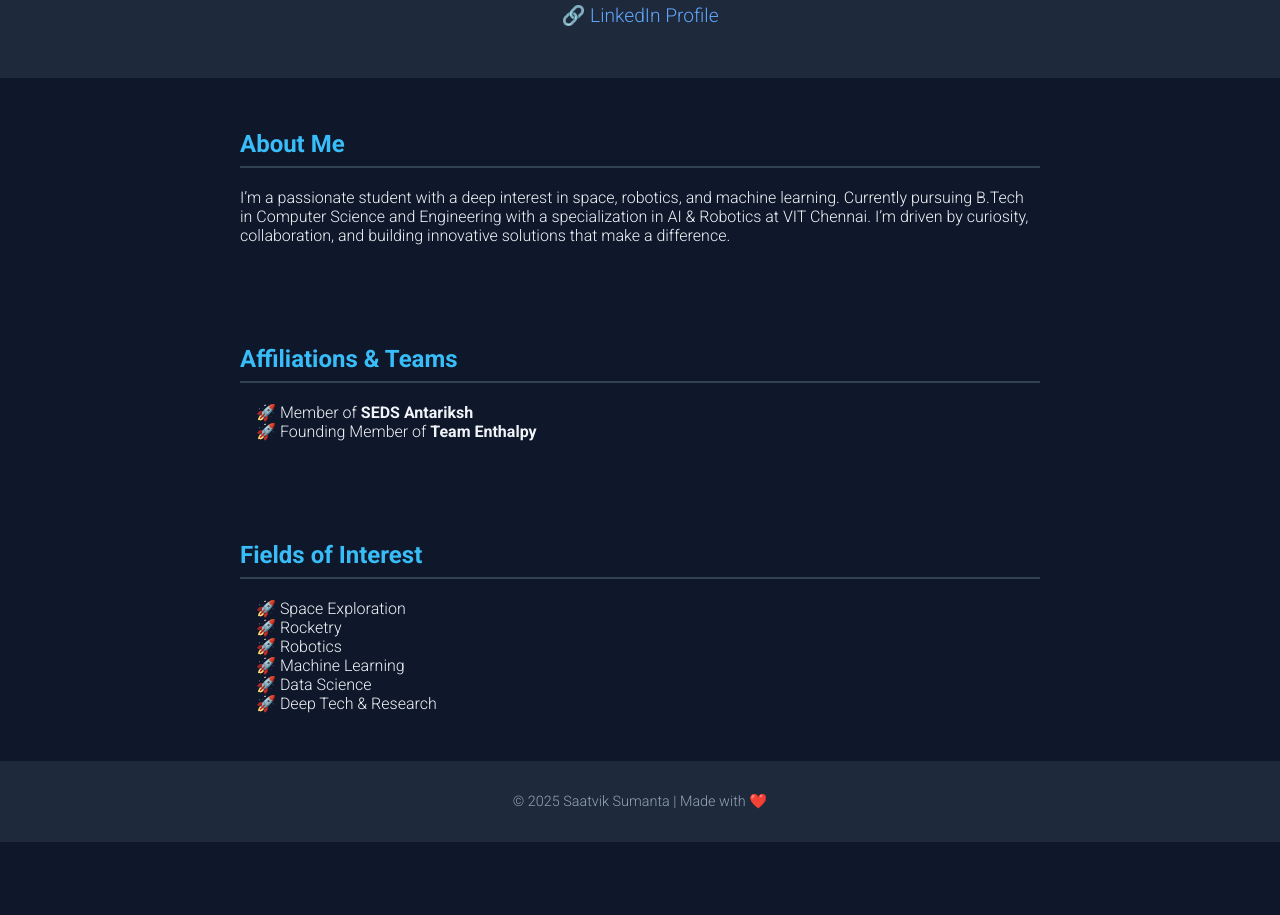
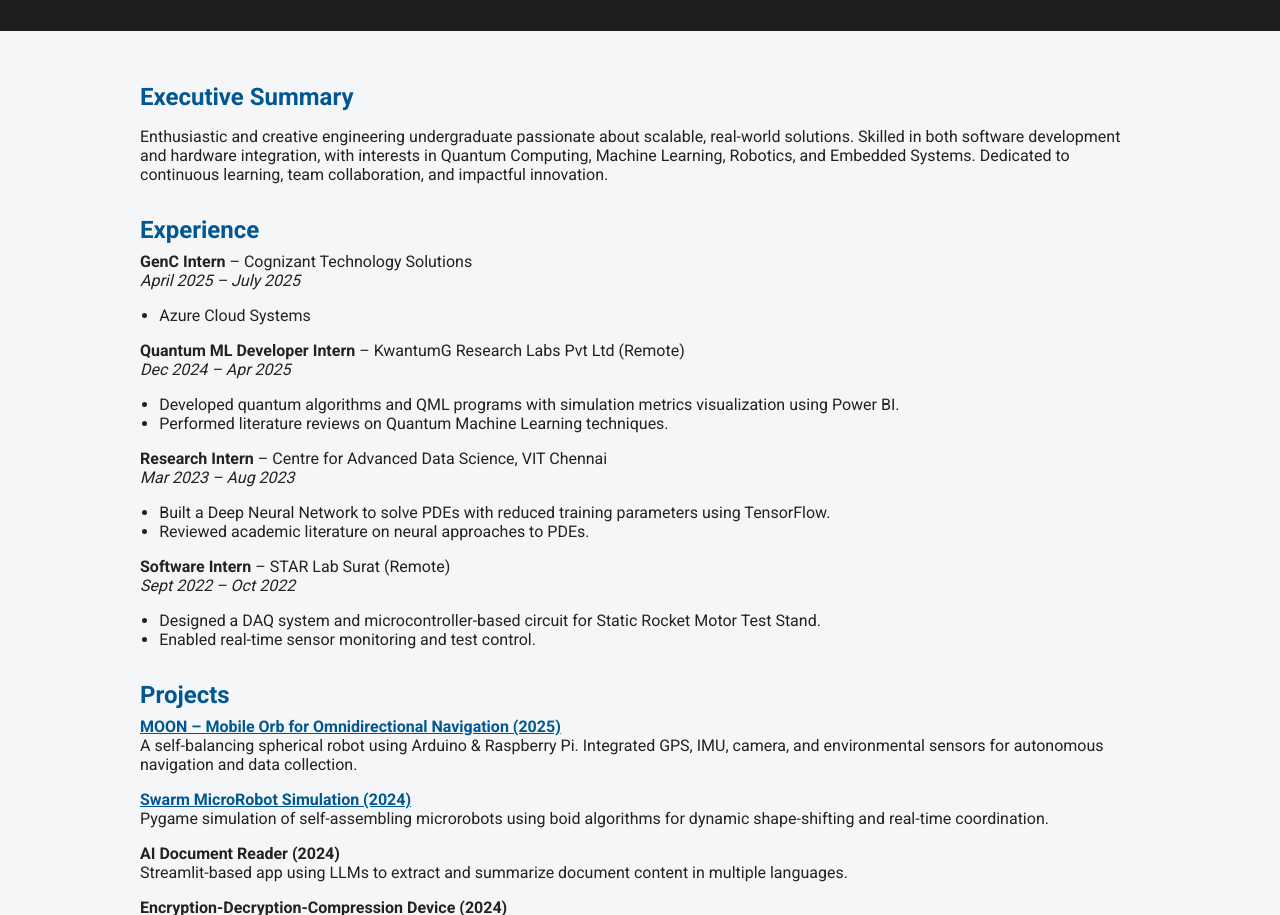
Before and after one commit to MasterSaatvik7/saavik-sumanta-portfolio, a plain HTML site: page index.html in a window 1280 px wide. Shown: the part 125-1040 px from the top of the page. Before the commit the page ends 967 px from the top, so only its background shows below. Drawn offline with Linux system fonts and the light colour scheme.

Commit message:
1st updated - resume based website

```diff
--- a/index.html
+++ b/index.html
@@ -4,97 +4,202 @@
   <meta charset="UTF-8" />
   <meta name="viewport" content="width=device-width, initial-scale=1.0"/>
   <title>Saatvik Sumanta | Portfolio</title>
-  <link href="https://fonts.googleapis.com/css2?family=Roboto:wght@300;700&display=swap" rel="stylesheet"/>
+  <link href="https://fonts.googleapis.com/css2?family=Roboto:wght@400;700&display=swap" rel="stylesheet">
   <style>
     body {
       font-family: 'Roboto', sans-serif;
       margin: 0;
       padding: 0;
-      background-color: #0f172a;
-      color: #f1f5f9;
+      background-color: #f4f6f8;
+      color: #222;
     }
-    header {
-      background: #1e293b;
-      padding: 2rem;
+    header, footer {
+      background: #1e1e1e;
+      color: white;
       text-align: center;
+      padding: 1rem 2rem;
     }
     header h1 {
       margin: 0;
-      font-size: 2.5rem;
-      color: #38bdf8;
+      font-size: 2rem;
     }
-    header p {
-      font-size: 1.2rem;
-      margin-top: 0.5rem;
+    nav a {
+      margin: 0 10px;
+      color: #ddd;
+      text-decoration: none;
+    }
+    .container {
+      padding: 2rem;
+      max-width: 1000px;
+      margin: auto;
     }
     section {
-      padding: 2rem;
-      max-width: 800px;
-      margin: auto;
+      margin-bottom: 2rem;
     }
     h2 {
-      color: #38bdf8;
-      border-bottom: 2px solid #334155;
-      padding-bottom: 0.5rem;
+      color: #005792;
+      margin-bottom: 0.5rem;
     }
     ul {
-      list-style: none;
-      padding-left: 1rem;
+      padding-left: 1.2rem;
     }
-    ul li::before {
-      content: "🚀 ";
+    .project, .experience {
+      margin-bottom: 1rem;
     }
     a {
-      color: #60a5fa;
-      text-decoration: none;
-    }
-    footer {
-      text-align: center;
-      padding: 2rem;
-      background: #1e293b;
-      font-size: 0.9rem;
-      color: #94a3b8;
+      color: #005792;
     }
   </style>
 </head>
 <body>
+
   <header>
     <h1>Saatvik Sumanta</h1>
-    <p>B.Tech CSE (AI & Robotics) Student at VIT University, Chennai Campus</p>
     <p>
-      <a href="https://www.linkedin.com/in/saatvik-sumanta/" target="_blank">🔗 LinkedIn Profile</a>
+      <a href="mailto:saatvik.sumanta02@gmail.com">saatvik.sumanta02@gmail.com</a> |
+      +91-8373917074 |
+      <a href="https://www.linkedin.com/in/saatvik-sumanta" target="_blank">LinkedIn</a>
     </p>
+    <p>Noida, Uttar Pradesh, India</p>
   </header>
 
-  <section>
-    <h2>About Me</h2>
+  <div class="container">
+
+    <section id="summary">
+      <h2>Executive Summary</h2>
+      <p>Enthusiastic and creative engineering undergraduate passionate about scalable, real-world solutions. Skilled in both software development and hardware integration, with interests in Quantum Computing, Machine Learning, Robotics, and Embedded Systems. Dedicated to continuous learning, team collaboration, and impactful innovation.</p>
+    </section>
+
+    <section id="experience">
+      <h2>Experience</h2>
+
+        <div class="experience">
+        <strong>GenC Intern</strong> – Cognizant Technology Solutions<br>
+        <em>April 2025 – July 2025</em>
+        <ul>
+          <li>Azure Cloud Systems</li>
+        </ul>
+      </div>
+
+      <div class="experience">
+        <strong>Quantum ML Developer Intern</strong> – KwantumG Research Labs Pvt Ltd (Remote)<br>
+        <em>Dec 2024 – Apr 2025</em>
+        <ul>
+          <li>Developed quantum algorithms and QML programs with simulation metrics visualization using Power BI.</li>
+          <li>Performed literature reviews on Quantum Machine Learning techniques.</li>
+        </ul>
+      </div>
+
+      <div class="experience">
+        <strong>Research Intern</strong> – Centre for Advanced Data Science, VIT Chennai<br>
+        <em>Mar 2023 – Aug 2023</em>
+        <ul>
+          <li>Built a Deep Neural Network to solve PDEs with reduced training parameters using TensorFlow.</li>
+          <li>Reviewed academic literature on neural approaches to PDEs.</li>
+        </ul>
+      </div>
+
+      <div class="experience">
+        <strong>Software Intern</strong> – STAR Lab Surat (Remote)<br>
+        <em>Sept 2022 – Oct 2022</em>
+        <ul>
+          <li>Designed a DAQ system and microcontroller-based circuit for Static Rocket Motor Test Stand.</li>
+          <li>Enabled real-time sensor monitoring and test control.</li>
+        </ul>
+      </div>
+
+    </section>
+
+    <section id="projects">
+      <h2>Projects</h2>
+
+      <div class="project"><strong><a href="https://www.youtube.com/watch?v=r6rRdZvAGJY&list=PLYmciK3ZB92VJQ1Q0Ori9Z8PEo7yGBdOO&index=2" target="_blank">MOON – Mobile Orb for Omnidirectional Navigation (2025)</a>
+      </strong><br>
+        A self-balancing spherical robot using Arduino & Raspberry Pi. Integrated GPS, IMU, camera, and environmental sensors for autonomous navigation and data collection.
+      </div>
+
+      <div class="project"><strong><a href="https://github.com/MasterSaatvik7/Self-Assembling-Swarm-MicroRobot" target="_blank">Swarm MicroRobot Simulation (2024)</a></strong><br>
+        Pygame simulation of self-assembling microrobots using boid algorithms for dynamic shape-shifting and real-time coordination.
+      </div>
+
+      <div class="project"><strong>AI Document Reader (2024)</strong><br>
+        Streamlit-based app using LLMs to extract and summarize document content in multiple languages.
+      </div>
+
+      <div class="project"><strong>Encryption-Decryption-Compression Device (2024)</strong><br>
+        Raspberry Pi-based USB file security device combining encryption, decryption, and compression.
+      </div>
+
+      <div class="project"><strong><a href="https://github.com/MasterSaatvik7/Automated-Toll-Tax-System" target="_blank">Automated Toll Tax System (2024)</a></strong><br>
+
+        OpenCV system with license plate detection, MongoDB integration, and Twilio for SMS payment links.
+      </div>
+
+      <div class="project"><strong><a href="https://github.com/MasterSaatvik7/Tea-Leaf-Disease-Detection" target="_blank">Tea Leaf Disease Detector (2023)</a></strong><br>
+
+        CNN + Flask web app to classify tea leaf diseases using custom-trained image recognition model.
+      </div>
+
+      <div class="project"><strong><a href="https://github.com/MasterSaatvik7/4DOF-Robo-Arm" target="_blank">Robotic Arm (2023)</a></strong><br>
+        4-DOF pick-and-place robotic arm designed and controlled with custom circuits and embedded code.
+      </div>
+
+    </section>
+
+    <section id="education">
+      <h2>Education</h2>
       <p>
-      I’m a passionate student with a deep interest in space, robotics, and machine learning. Currently pursuing B.Tech in Computer Science and Engineering with a specialization in AI & Robotics at VIT Chennai. I’m driven by curiosity, collaboration, and building innovative solutions that make a difference.
+        <strong>Vellore Institute of Technology, Chennai</strong><br>
+        B.Tech in Computer Science and Engineering (AI & Robotics)<br>
+        <em>Sept 2021 – June 2025</em> | CGPA: 8.43
       </p>
     </section>
 
-  <section>
-    <h2>Affiliations & Teams</h2>
+    <section id="skills">
+      <h2>Skills</h2>
       <ul>
-      <li>Member of <strong>SEDS Antariksh</strong></li>
-      <li>Founding Member of <strong>Team Enthalpy</strong></li>
+        <li><strong>Languages:</strong> Python, C/C++, Java, MySQL, NoSQL</li>
+        <li><strong>Spoken:</strong> Hindi (Native), English (Bilingual)</li>
+        <li><strong>Tools & Tech:</strong> TensorFlow, YOLO, Flask, Pandas, ROS, Gazebo, Power BI</li>
+        <li><strong>DevOps:</strong> Docker, Git, CI/CD</li>
+        <li><strong>Knowledge Areas:</strong> ML, Data Science, Google Cloud, Unix/Linux, Networking, OOP, DBMS, DSA</li>
+        <li><strong>Soft Skills:</strong> Leadership, Problem Solving, Planning, Team Management</li>
       </ul>
     </section>
 
-  <section>
-    <h2>Fields of Interest</h2>
+    <section id="leadership">
+      <h2>Leadership</h2>
       <ul>
-      <li>Space Exploration</li>
-      <li>Rocketry</li>
-      <li>Robotics</li>
-      <li>Machine Learning</li>
-      <li>Data Science</li>
-      <li>Deep Tech & Research</li>
+        <li>Co-founded VIT Chennai’s first Student Rocket Team.</li>
+        <li>Led DAQ development and payload creation for rocket test missions.</li>
+        <li>Planned a microgravity experiment payload for future deployment.</li>
       </ul>
     </section>
 
+    <section id="certifications">
+      <h2>Certifications</h2>
+      <ul>
+        <li>Quantum Machine Learning – KwantumG Research Labs</li>
+        <li>Google Cloud Digital Leader – Google</li>
+        <li>Artificial Intelligence & ML – SmartInternz (Google)</li>
+        <li>C/C++ – IIT Bombay</li>
+        <li>Python – IIT Bombay</li>
+      </ul>
+    </section>
+
+    <!-- <section id="resumes">
+      <h2>Resume Versions</h2>
+      <ul>
+        <li><a href="/mnt/data/Saatvik_Sumanta_Resume.pdf" target="_blank">Version 1 (Aug 2023)</a></li>
+        <li><a href="/mnt/data/22cdf34e-613f-4844-a2ec-c2b620ffd5de.pdf" target="_blank">Version 2 (Updated for Dec 2024 – Apr 2025)</a></li>
+      </ul>
+    </section> -->
+
+  </div>
+
   <footer>
-    © 2025 Saatvik Sumanta | Made with ❤️
+    &copy; 2025 Saatvik Sumanta. All rights reserved.
   </footer>
+
 </body>
 </html>
```
Lines whose indentation alone changed are shown as unchanged.
